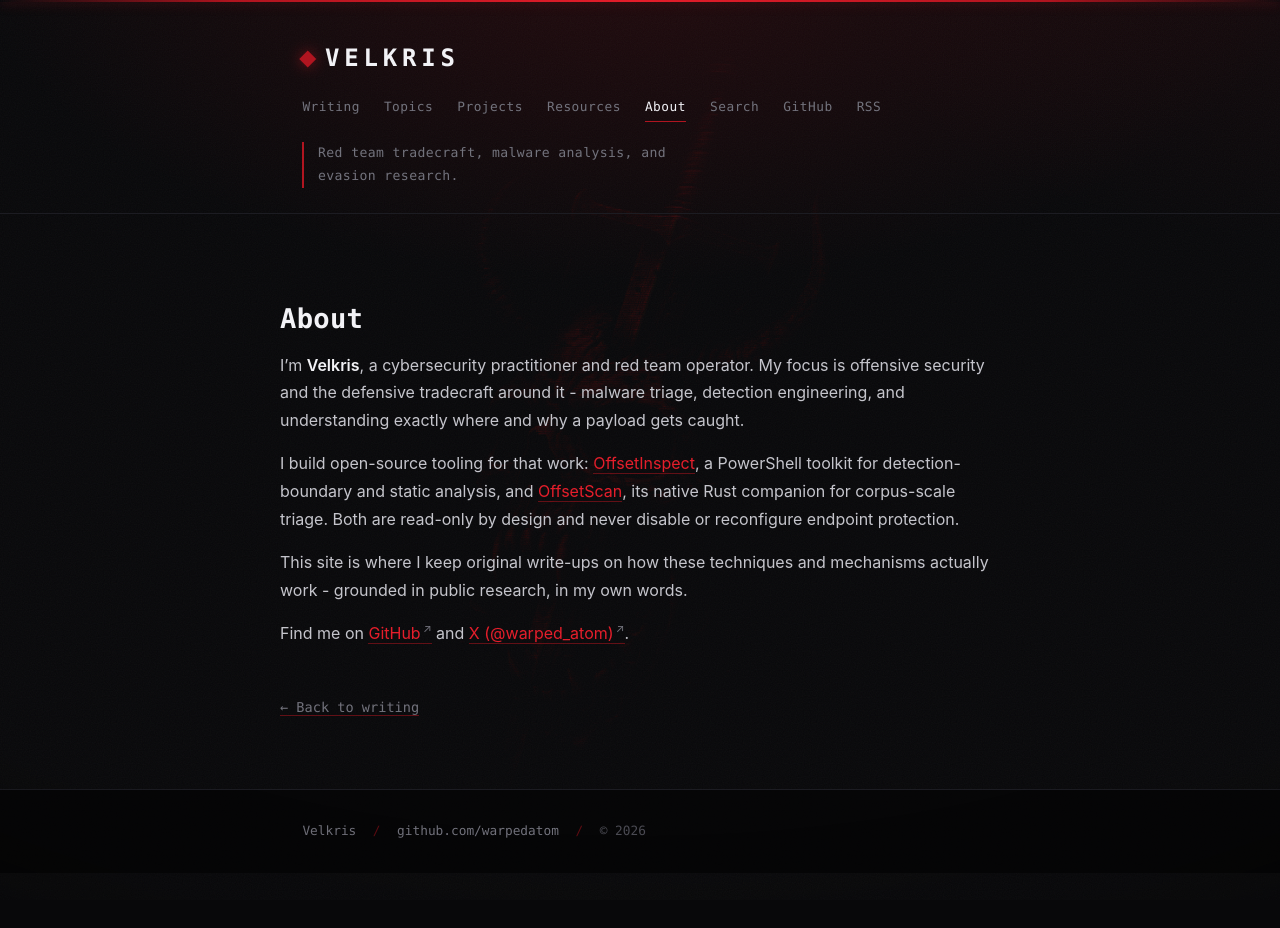
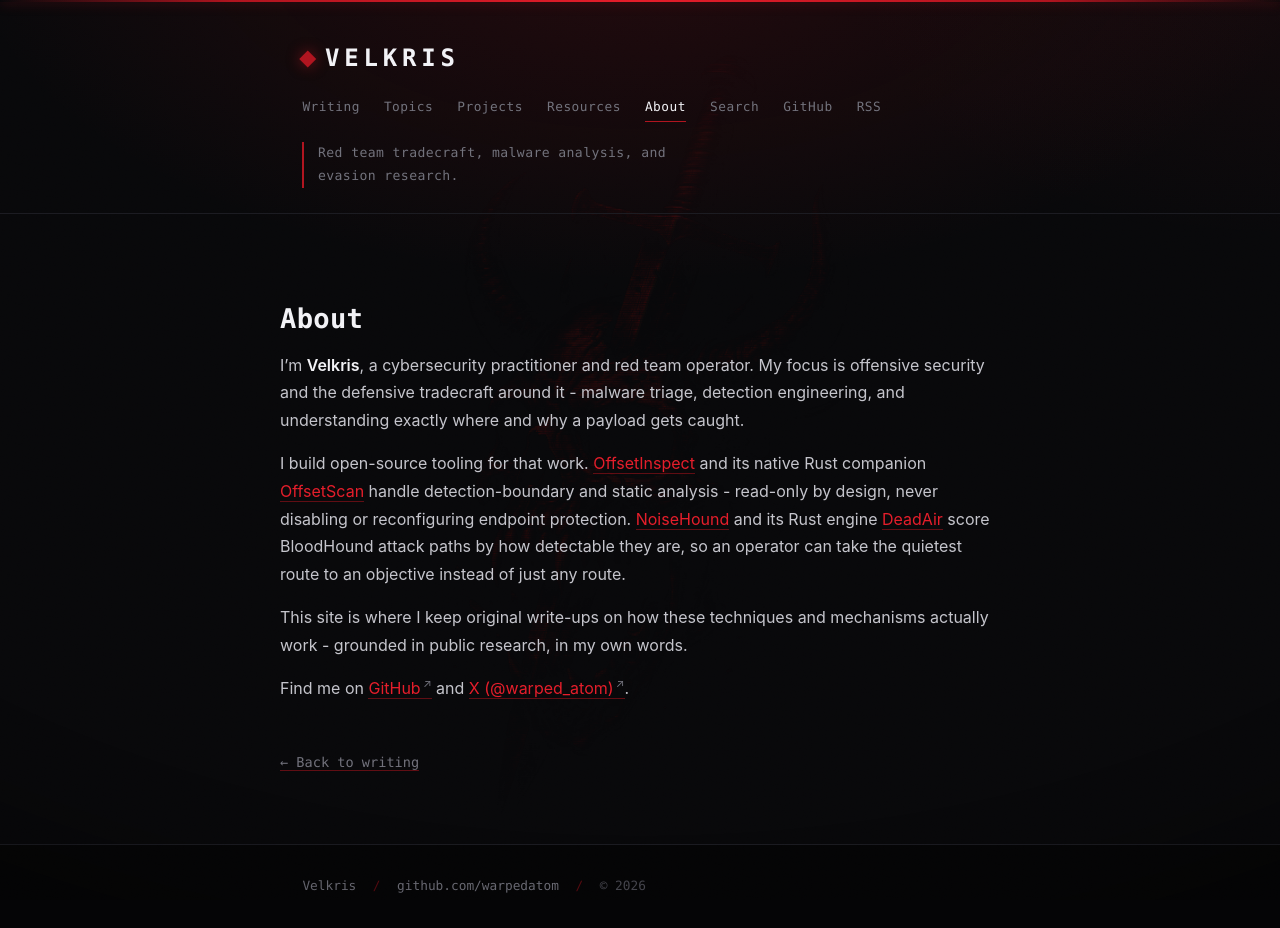
Before and after one commit to warpedatom/warpedatom.github.io, a Jekyll site: the page built from about.md, in a window 1280 px wide. Built offline with Jekyll 4.4.1, drawn with Linux system fonts in a browser that asks for light colours; before the commit the page ends 900 px from its top, so only the background shows below that.

Commit message:
post: introduce NoiseHound; about: add NoiseHound + DeadAir

```diff
--- a/about.md
+++ b/about.md
@@ -13,11 +13,12 @@ offensive security and the defensive tradecraft around it - malware triage,
 detection engineering, and understanding exactly where and why a payload gets
 caught.
 
-I build open-source tooling for that work: [OffsetInspect](/projects/), a
-PowerShell toolkit for detection-boundary and static analysis, and
-[OffsetScan](/projects/), its native Rust companion for corpus-scale triage.
-Both are read-only by design and never disable or reconfigure endpoint
-protection.
+I build open-source tooling for that work. [OffsetInspect](/projects/) and its
+native Rust companion [OffsetScan](/projects/) handle detection-boundary and
+static analysis - read-only by design, never disabling or reconfiguring endpoint
+protection. [NoiseHound](/projects/) and its Rust engine [DeadAir](/projects/)
+score BloodHound attack paths by how detectable they are, so an operator can take
+the quietest route to an objective instead of just any route.
 
 This site is where I keep original write-ups on how these techniques and
 mechanisms actually work - grounded in public research, in my own words.
```
Also changed, not shown: _posts/2026-08-10-introducing-noisehound.md (added, +57 -0 lines).
